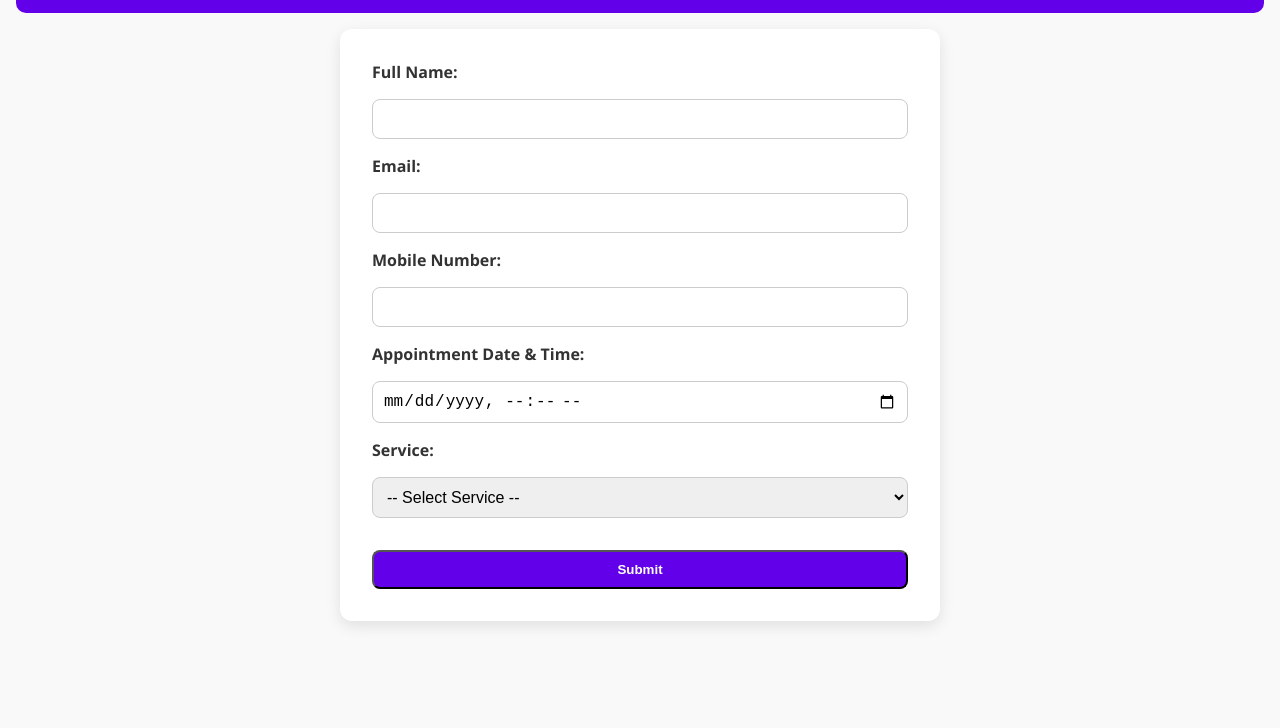
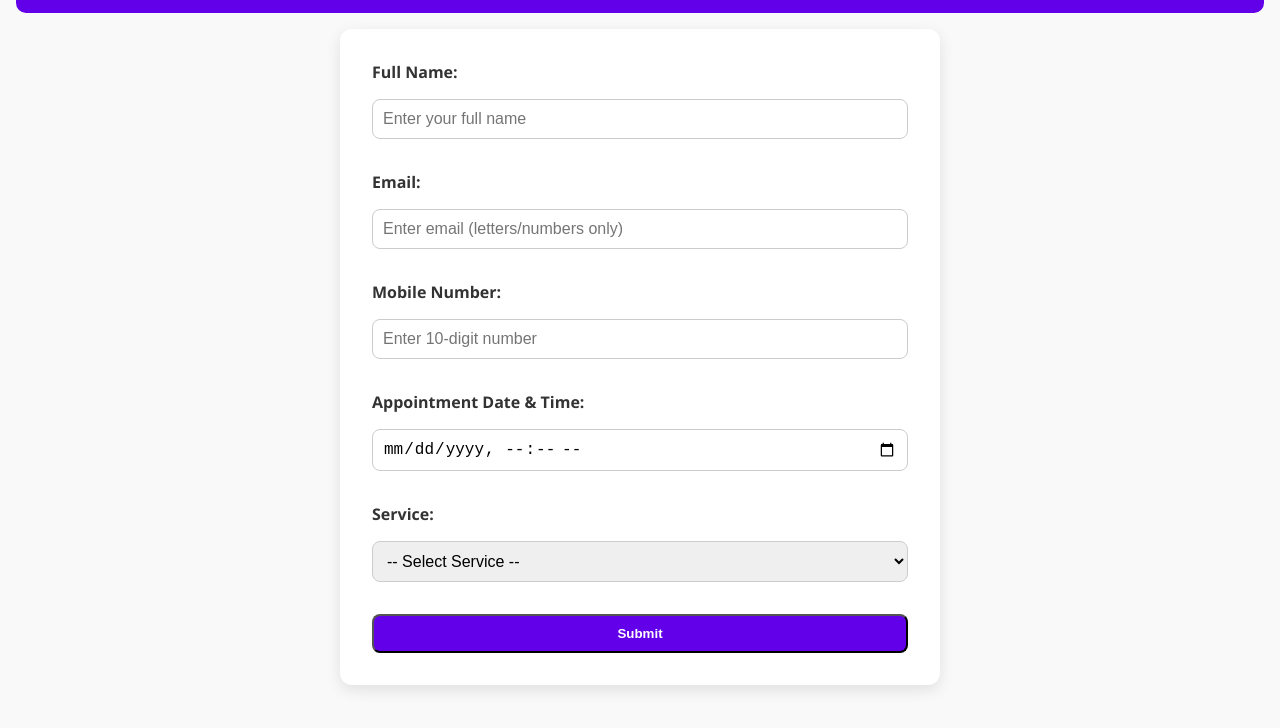
Before and after one commit to chakramit296/appointment_booking_web_app, a plain HTML site: page form.html in a window 1280 px wide. Shown: the part 68-796 px from the top of the page. Drawn offline with Linux system fonts and the light colour scheme.

Commit message:
Update form.html

```diff
--- a/form.html
+++ b/form.html
@@ -21,16 +21,47 @@
     <main>
       <form id="appointmentForm">
         <label for="name">Full Name:</label>
-        <input type="text" id="name" required />
+        <input
+          type="text"
+          id="name"
+          name="name"
+          required
+          placeholder="Enter your full name"
+          onblur="validateName('name', 'nameFeedback')"
+        />
+        <p id="nameFeedback"></p>
 
         <label for="email">Email:</label>
-        <input type="email" id="email" required />
+        <input
+          type="text"
+          id="email"
+          name="email"
+          required
+          placeholder="Enter email (letters/numbers only)"
+          onblur="validateEmail('email', 'emailFeedback')"
+        />
+        <p id="emailFeedback"></p>
 
         <label for="phone">Mobile Number:</label>
-        <input type="tel" id="phone" required />
+        <input
+          type="text"
+          id="phone"
+          name="phone"
+          required
+          placeholder="Enter 10-digit number"
+          onblur="validatePhoneNumber('phone', 'phoneFeedback')"
+        />
+        <p id="phoneFeedback"></p>
 
         <label for="datetime">Appointment Date & Time:</label>
-        <input type="datetime-local" id="datetime" required />
+        <input
+          type="datetime-local"
+          id="datetime"
+          name="datetime"
+          required
+          onblur="validateDateTime('datetime', 'datetimeFeedback')"
+        />
+        <p id="datetimeFeedback"></p>
 
         <label for="service">Service:</label>
         <select id="service" required>
```
